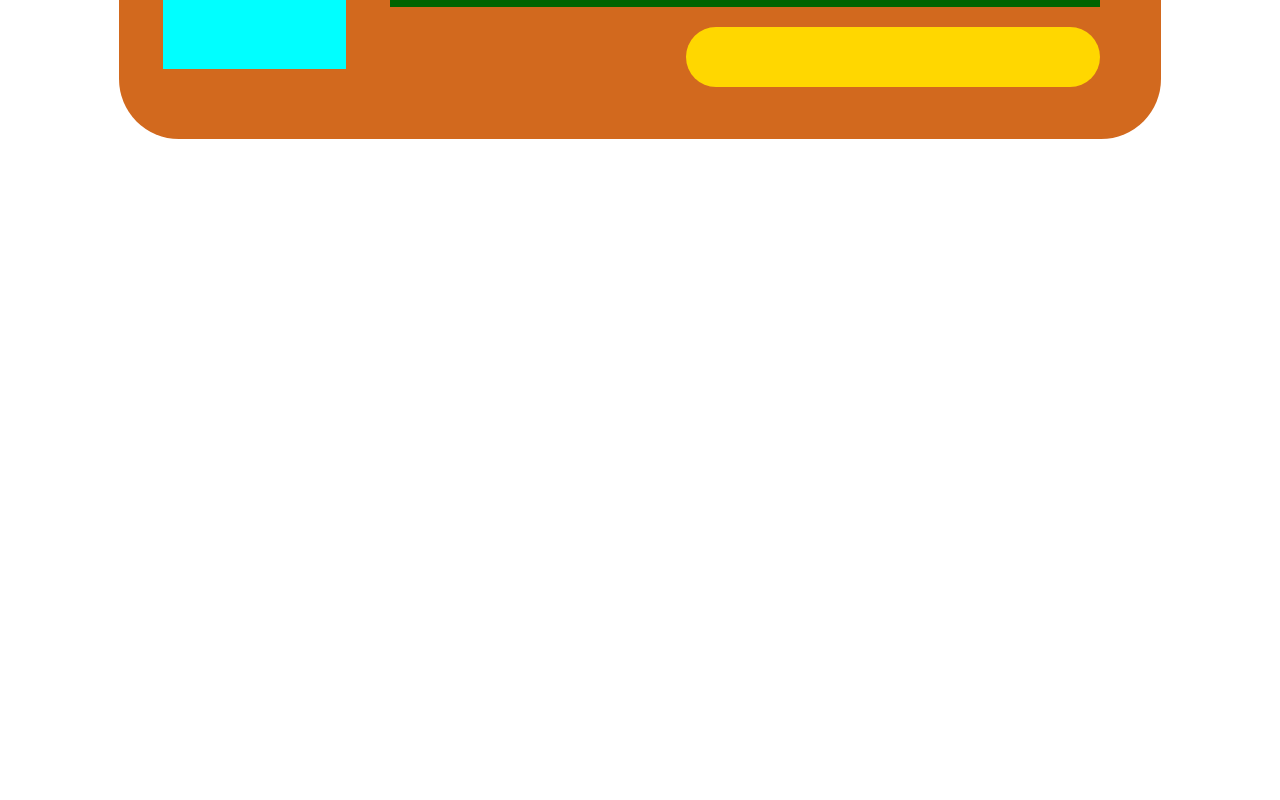
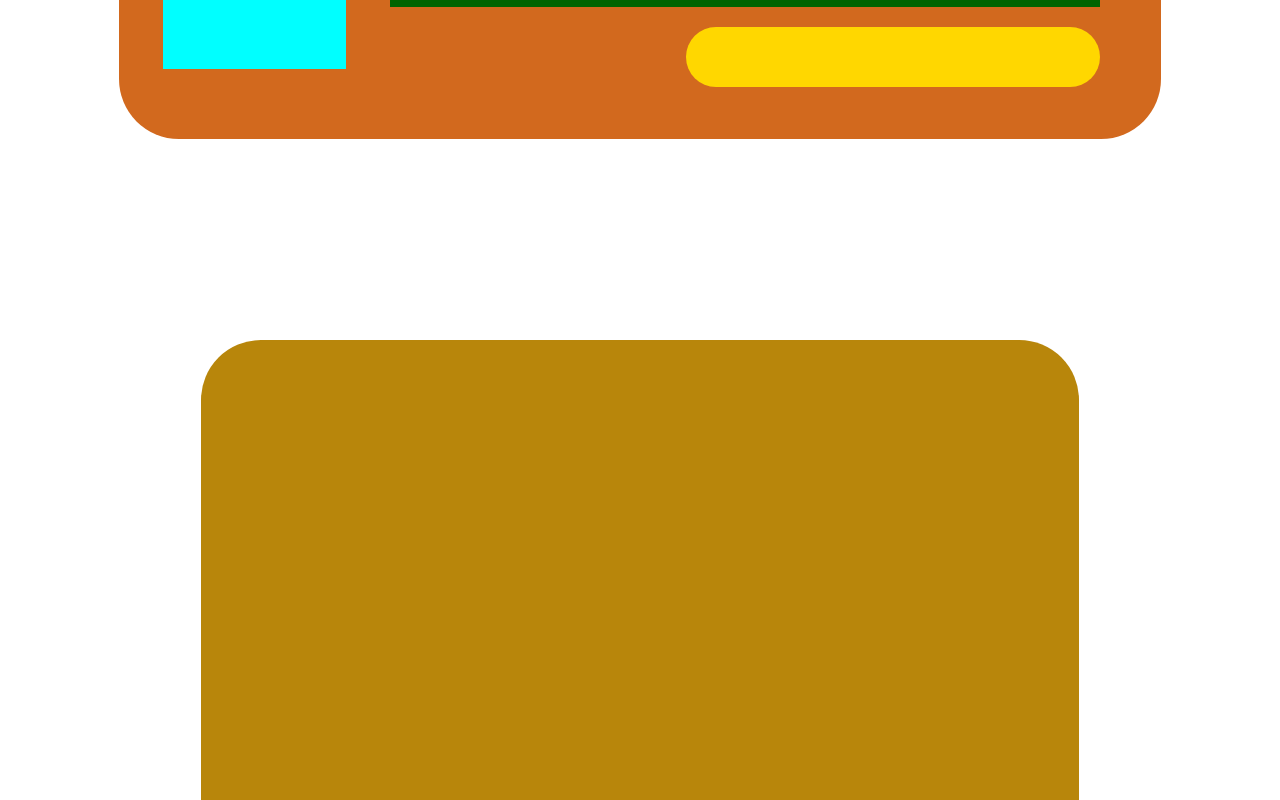
Before and after one commit to siddhesh-mmi/websites-demo-mmi, a React (Create React App) app: page / in a window 1280 px wide. Shown: the part 2400-3200 px from the top of the page. Before the commit the page ends 2539 px from the top, so only its background shows below. Built offline with nearby package versions, Linux system fonts and the light colour scheme.

Commit message:
our team

```diff
--- a/src/views/Home/home.css
+++ b/src/views/Home/home.css
@@ -394,6 +394,14 @@
 		width: 23.5vw;
 		margin-bottom: 2.7vw;
 	}
+	.our_team {
+		/* margin-top: 15.7vw; */
+		width: 68.67vw;
+		height: 97.1vw;
+		background-color: darkgoldenrod;
+		border-radius: 4.68vw;
+		margin: 15.7vw auto 0 auto;
+	}
 }
 
 @media screen and (min-width:768px) and (max-width:1024px){
@@ -408,8 +416,6 @@
 		display: flex;
 		align-items: center;
 		justify-content: space-between;
-		/* height: 50px; */
-		/* margin-top: 3.1vw; */
 	}
 
 	.menuIcon{
@@ -419,19 +425,14 @@
 
 	.logo{
 		width: 18.55vw;
-		/* height: 50px; */
 		height:8vw;
 		background-color: red;
-		/* margin-top: 40px; */
-		/* margin-top: 2.2vw; */
 	}
 
 	.section1{
 		margin-left: 9vw;
-    /* height: 279px; */
     height: 21.7vw;
     background-color: grey;
-    /* margin-top: 125px; */
     margin-top: 38.6vw;
     width: 82vw;
     margin-bottom: 16.8vw;
@@ -453,27 +454,16 @@
 	}
 
 	.subsection1{
-		/* margin-left: 9vw;
-		background-color: blue;
-		height: 13vw;
-		width: 82vw;
-		/* float: left;
-		margin-top: 2.8vw; */
 		margin-left: 9vw;
 		background-color: blue;
 		height: 13vw;
 		width: 82vw;
-		/* float: left; */
-		/* margin-top: 2.8vw; */
 	}
 
 	.gif{
-		/*margin-left: 9vw;*/
 		background-color: purple;
 		height: 17vw;
 		width: 100vw;
-		/* float: left; */
-		/* overflow-x: hidden; */
 		margin-top: 13vw;
 		margin-bottom: 7vw;
 	}
```
